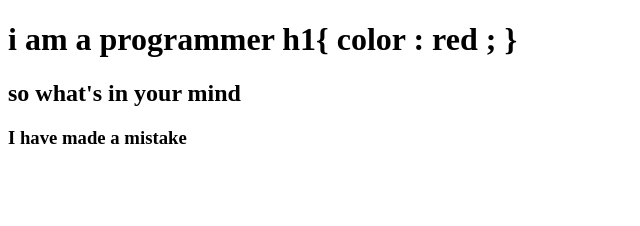
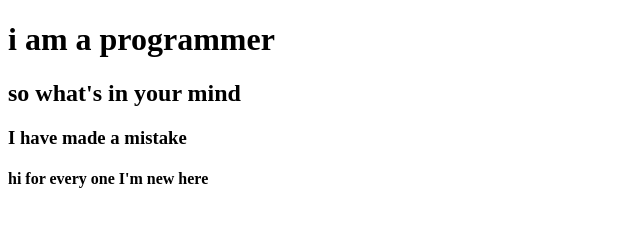
Before and after one commit to balckwolf515/coursera-course, a plain HTML site: page site/index.html in a window 1280 px wide. Shown: the whole page, without its empty margins (0-640 px from the left). Drawn offline with Linux system fonts and the light colour scheme.

Commit message:
adding h4

```diff
--- a/site/index.html
+++ b/site/index.html
@@ -11,9 +11,7 @@
 
 	<h1>
 		i am a programmer
-		h1{
-			color : red ;
-		}
+
 
 	</h1>
 	<h2>
@@ -24,6 +22,9 @@
 		I have made a mistake
 	</h3>
 
+	<h4> hi for every one I'm new here
+	</h4>
+
 	</body>
 
 
```
